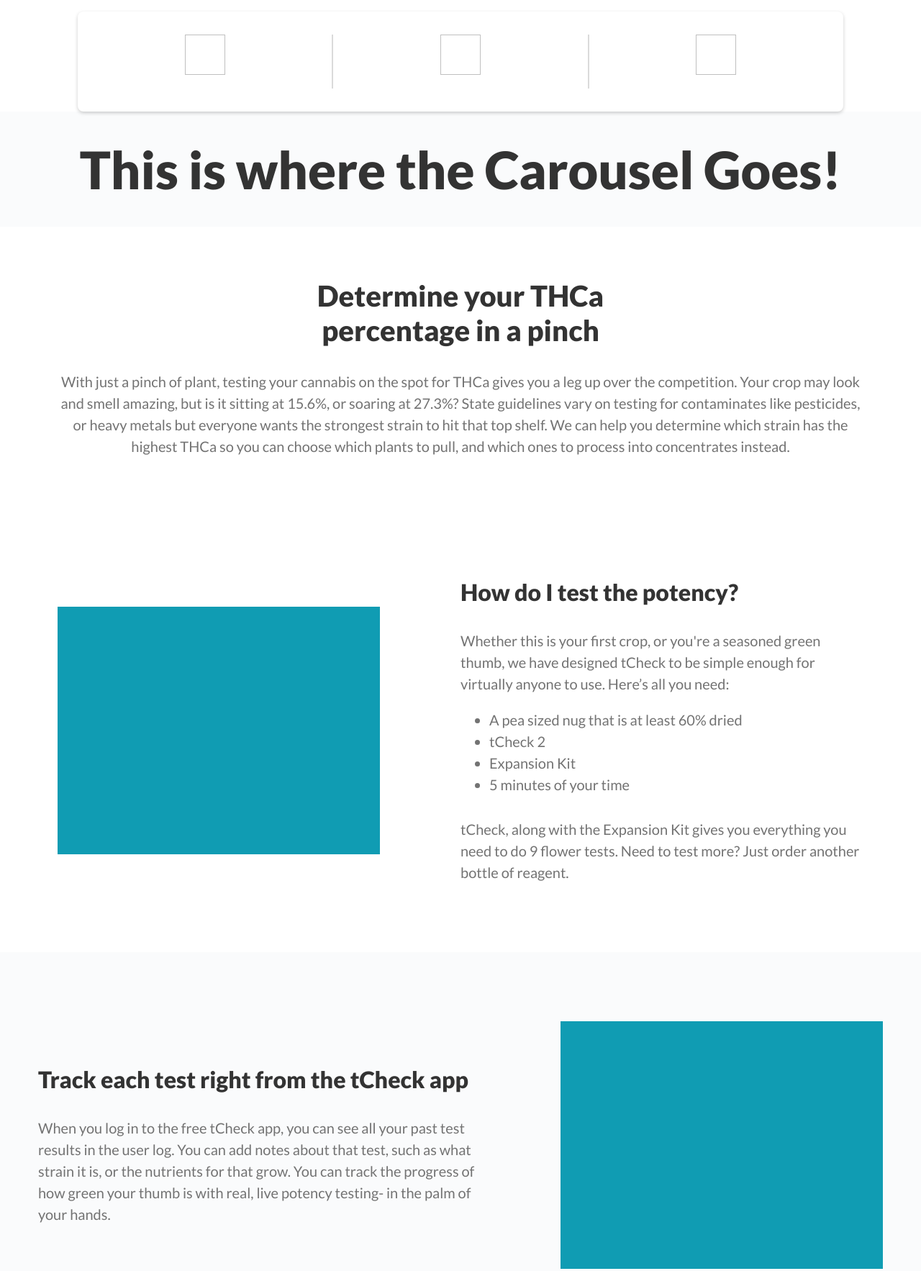
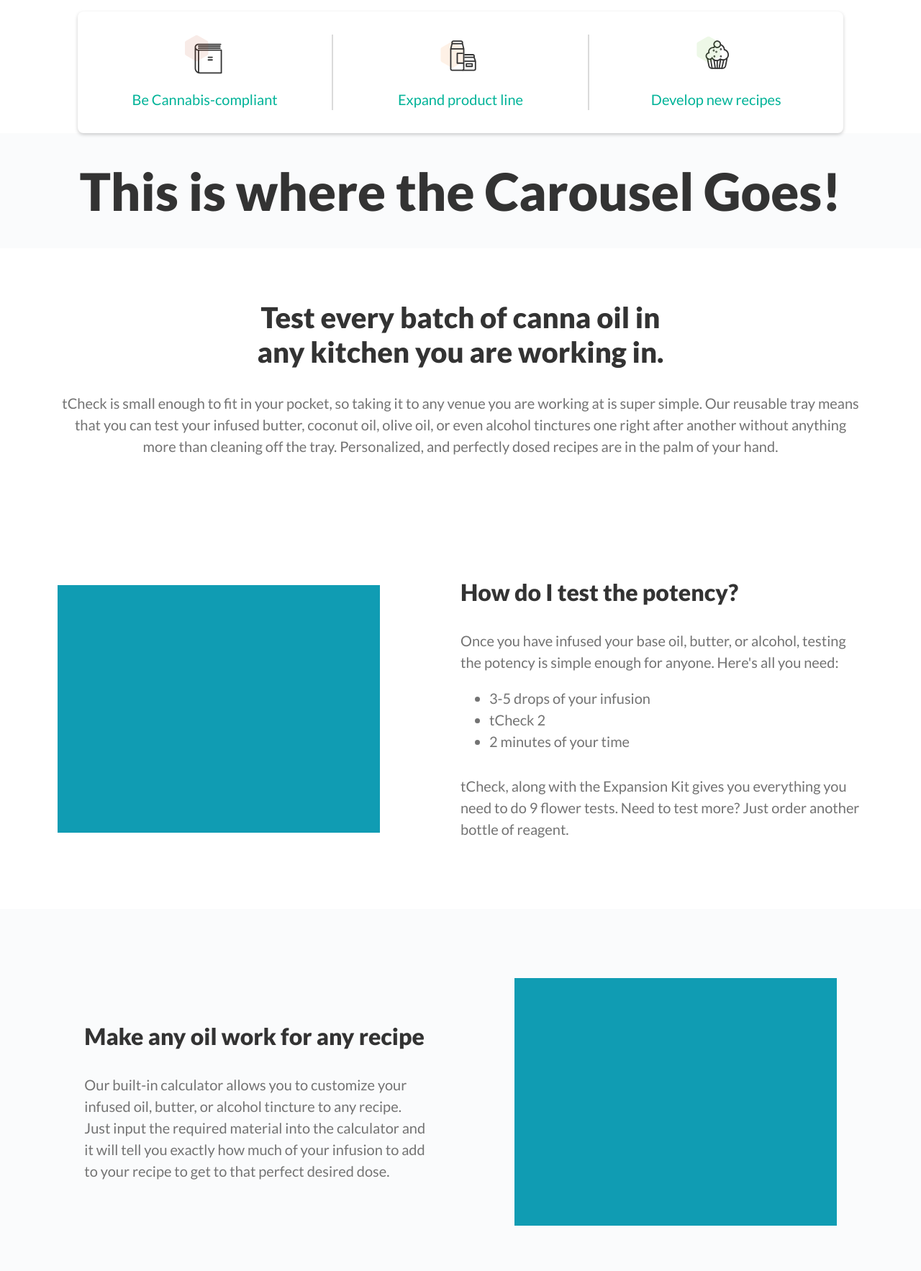
Before and after one commit to developer0116/tCheck, a Gatsby site: page /makers in a window 1280 px wide. Shown: the part 420-2186 px from the top of the page at 72% size. Built offline with nearby package versions, Linux system fonts and the light colour scheme; Gatsby itself is replaced by a stand-in of ours.

Commit message:
Add customer segment icons, minor customer segment fixes

```diff
--- a/src/components/CustomerSegmentCenterTestingBlurb.js
+++ b/src/components/CustomerSegmentCenterTestingBlurb.js
@@ -19,7 +19,7 @@ const CustomerSegmentBlurbContainer = styled.section`
 
 const Header = styled(Header4)`
   margin: 0 auto;
-  max-width: 29.8rem;
+  max-width: 37.8rem;
 
   @media (max-width: ${sizes.modifiedTablet}) and (min-width: ${sizes.mobileL}) {
     font-size: 1.5rem;
--- a/src/components/CustomerSegmentQuestion2.js
+++ b/src/components/CustomerSegmentQuestion2.js
@@ -9,7 +9,7 @@ import { sizes } from "../lib/layout"
 const CustomerSegmentQ2Container = styled.section`
   margin: 0 -80px;
   display: flex;
-  justify-content: space-around;
+  justify-content: space-evenly;
   padding: 6rem 0;
   background-color: ${Ghost};
   align-items: center;
@@ -44,7 +44,7 @@ const CustomerSegmentQ2Img = styled.div`
 `
 
 const CustomerSegmentQ2TextContainer = styled.div`
-  max-width: 38.75rem;
+  max-width: 30rem;
 
   @media (max-width: ${sizes.modifiedTablet}) and (min-width: ${sizes.mobileL}) {
     width: 50%;
--- a/src/pages/makers.js
+++ b/src/pages/makers.js
@@ -10,13 +10,16 @@ import CustomerSegmentCenterTestingBlurb from "../components/CustomerSegmentCent
 import CustomerSegmentQuestion1 from "../components/CustomerSegmentQuestion1"
 import CustomerSegmentQuestion2 from "../components/CustomerSegmentQuestion2"
 
+import ValueProp1 from "../images/edible_cancompliant.svg"
+import ValueProp2 from "../images/edible_productline.svg"
+import ValueProp3 from "../images/edible_newrecipes.svg"
+
 import { sizes } from "../lib/layout"
 
 const list = [
-  "A pea sized nug that is at least 60% dried",
+  "3-5 drops of your infusion",
   "tCheck 2",
-  "Expansion Kit",
-  "5 minutes of your time",
+  "2 minutes of your time",
 ]
 
 const PaddingContainer = styled.div`
@@ -37,18 +40,27 @@ const Makers = () => (
       }
     />
     <PaddingContainer>
-      <CustomerSegmentValueProps />
+      <CustomerSegmentValueProps
+        valueProp1Img={ValueProp1}
+        valueProp1Text={"Be Cannabis-compliant"}
+        valueProp2Img={ValueProp2}
+        valueProp2Text={"Expand product line"}
+        valueProp3Img={ValueProp3}
+        valueProp3Text={"Develop new recipes"}
+      />
       <CustomerSegmentCarousel />
       <CustomerSegmentCenterTestingBlurb
-        header={"Determine your THCa percentage in a pinch"}
+        header={
+          "Test every batch of canna oil in any kitchen you are working in."
+        }
         body={
-          "With just a pinch of plant, testing your cannabis on the spot for THCa gives you a leg up over the competition. Your crop may look and smell amazing, but is it sitting at 15.6%, or soaring at 27.3%? State guidelines vary on testing for contaminates like pesticides, or heavy metals but everyone wants the strongest strain to hit that top shelf. We can help you determine which strain has the highest THCa so you can choose which plants to pull, and which ones to process into concentrates instead."
+          "tCheck is small enough to fit in your pocket, so taking it to any venue you are working at is super simple. Our reusable tray means that you can test your infused butter, coconut oil, olive oil, or even alcohol tinctures one right after another without anything more than cleaning off the tray. Personalized, and perfectly dosed recipes are in the palm of your hand."
         }
       />
       <CustomerSegmentQuestion1
         header={"How do I test the potency?"}
         paragraph1={
-          "Whether this is your first crop, or you're a seasoned green thumb, we have designed tCheck to be simple enough for virtually anyone to use. Here’s all you need: "
+          "Once you have infused your base oil, butter, or alcohol, testing the potency is simple enough for anyone. Here's all you need: "
         }
         list={list}
         paragraph2={
@@ -56,9 +68,9 @@ const Makers = () => (
         }
       />
       <CustomerSegmentQuestion2
-        header={"Track each test right from the tCheck app"}
+        header={"Make any oil work for any recipe"}
         body={
-          "When you log in to the free tCheck app, you can see all your past test results in the user log. You can add notes about that test, such as what strain it is, or the nutrients for that grow. You can track the progress of how green your thumb is with real, live potency testing- in the palm of your hands."
+          "Our built-in calculator allows you to customize your infused oil, butter, or alcohol tincture to any recipe. Just input the required material into the calculator and it will tell you exactly how much of your infusion to add to your recipe to get to that perfect desired dose. "
         }
       />
     </PaddingContainer>
```
Also changed, not shown: src/pages/growers.js (+36 -2 lines), src/images/edible_cancompliant.svg (added), src/images/edible_newrecipes.svg (added), src/images/edible_productline.svg (added), src/images/growers_abtest.svg (added), src/images/growers_harvestpeak.svg (added), src/images/growers_improvestrains.svg (added).
